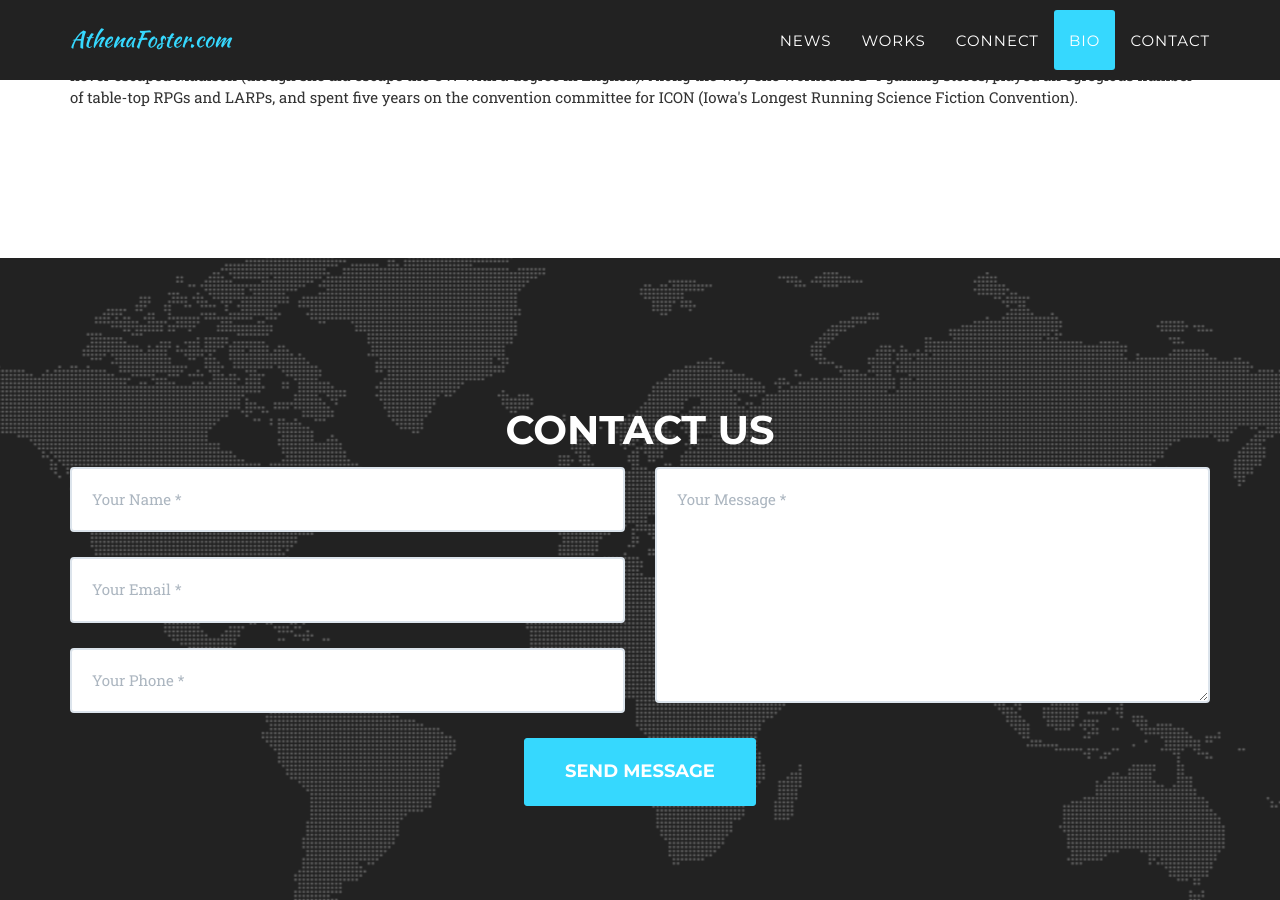
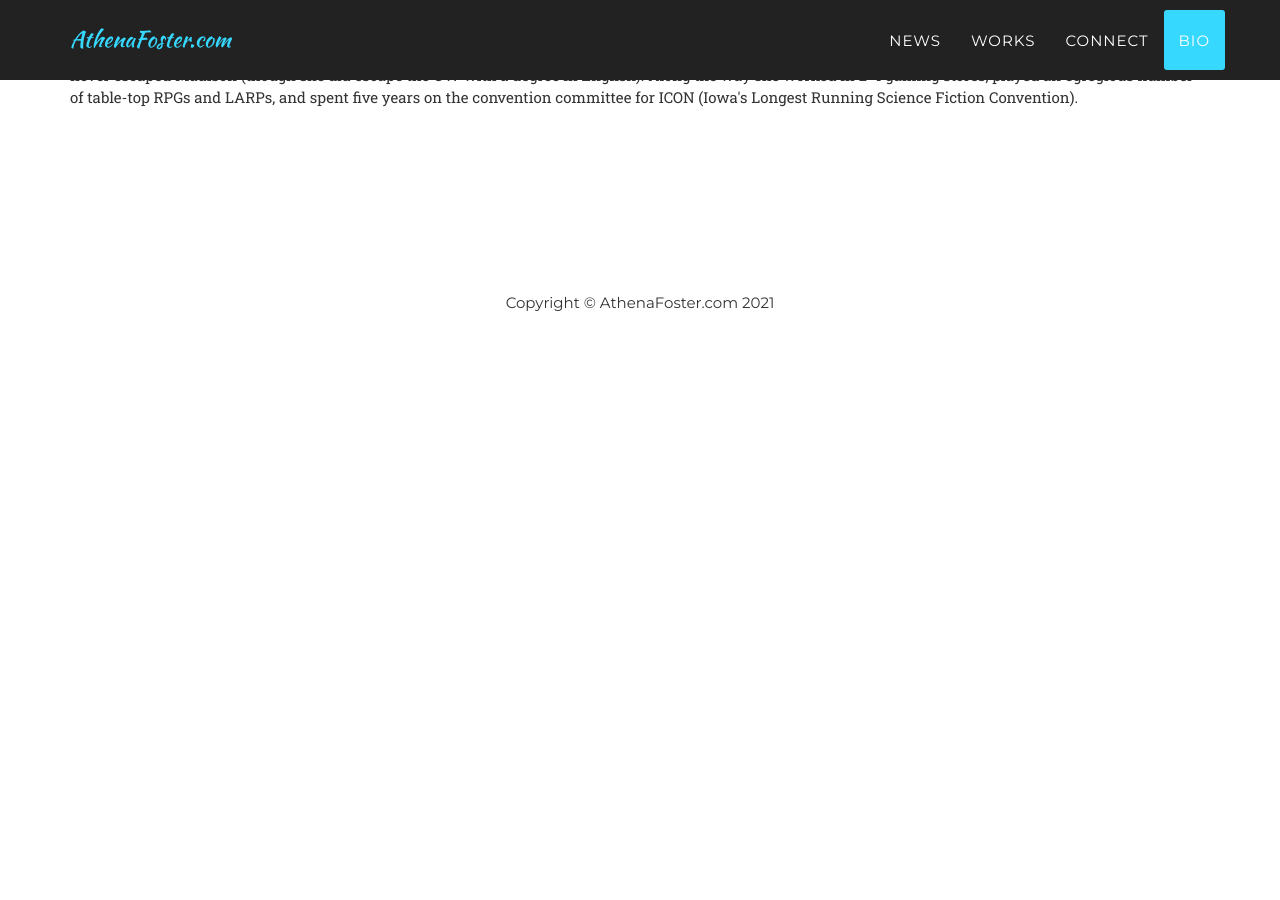
Before and after one commit to AthenaFoster/athenafoster.com, a Jekyll site: the page built from index.html, in a window 1280 px wide and 900 px high, scrolled down 1824 px. Built offline with Jekyll 4.4.1, drawn with Linux system fonts in a browser that asks for light colours; some web fonts are replaced; after the commit the page ends 2172 px from its top, so only the background shows below that.

Commit message:
Remove Contact section

```diff
--- a/_includes/contact.html
+++ /dev/null
@@ -1,43 +0,0 @@
-<section id="contact">
-        <div class="container">
-            <div class="row">
-                <div class="col-lg-12 text-center">
-                    <h2 class="section-heading">Contact Us</h2>
-                    <h3 class="section-subheading text-muted">Lorem ipsum dolor sit amet consectetur.</h3>
-                </div>
-            </div>
-            <div class="row">
-                <div class="col-lg-12">
-                    <form name="sentMessage" id="contactForm" novalidate>
-                        <div class="row">
-                            <div class="col-md-6">
-                                <div class="control-group form-group">
-                                    <input type="text" class="form-control" placeholder="Your Name *" id="name" required data-validation-required-message="Please enter your name.">
-                                    <p class="help-block text-danger"></p>
-                                </div>
-                                <div class="control-group form-group">
-                                    <input type="email" class="form-control" placeholder="Your Email *" id="email" required data-validation-required-message="Please enter your email address.">
-                                    <p class="help-block text-danger"></p>
-                                </div>
-                                <div class="control-group form-group">
-                                    <input type="tel" class="form-control" placeholder="Your Phone *" id="phone" required data-validation-required-message="Please enter your phone number.">
-                                    <p class="help-block text-danger"></p>
-                                </div>
-                            </div>
-                            <div class="col-md-6">
-                                <div class="control-group form-group">
-                                    <textarea class="form-control" placeholder="Your Message *" id="message" required data-validation-required-message="Please enter a message."></textarea>
-                                    <p class="help-block text-danger"></p>
-                                </div>
-                            </div>
-                            <div class="clearfix"></div>
-                            <div class="col-lg-12 text-center">
-                                <div id="success"></div>
-                                <button type="submit" class="btn btn-xl">Send Message</button>
-                            </div>
-                        </div>
-                    </form>
-                </div>
-            </div>
-        </div>
-    </section>
--- a/_includes/nav.html
+++ b/_includes/nav.html
@@ -25,7 +25,6 @@
                     <li><a class="page-scroll" href="{{prefix}}#works">Works</a></li>
                     <li><a class="page-scroll" href="{{prefix}}#team">Connect</a></li>
                     <li><a class="page-scroll" href="{{prefix}}#bio">Bio</a></li>
-                    <li><a class="page-scroll" href="{{prefix}}#contact">Contact</a></li>
                 </ul>
             </div>
             <!-- /.navbar-collapse -->
--- a/_layouts/home.html
+++ b/_layouts/home.html
@@ -13,7 +13,6 @@
     {% include works.html %}
     {% include connect.html %}
     {% include bio.html %}
-    {% include contact.html %}
     {% include footer.html %}
     {% include modals.html %}
     {% include js.html %}
```
